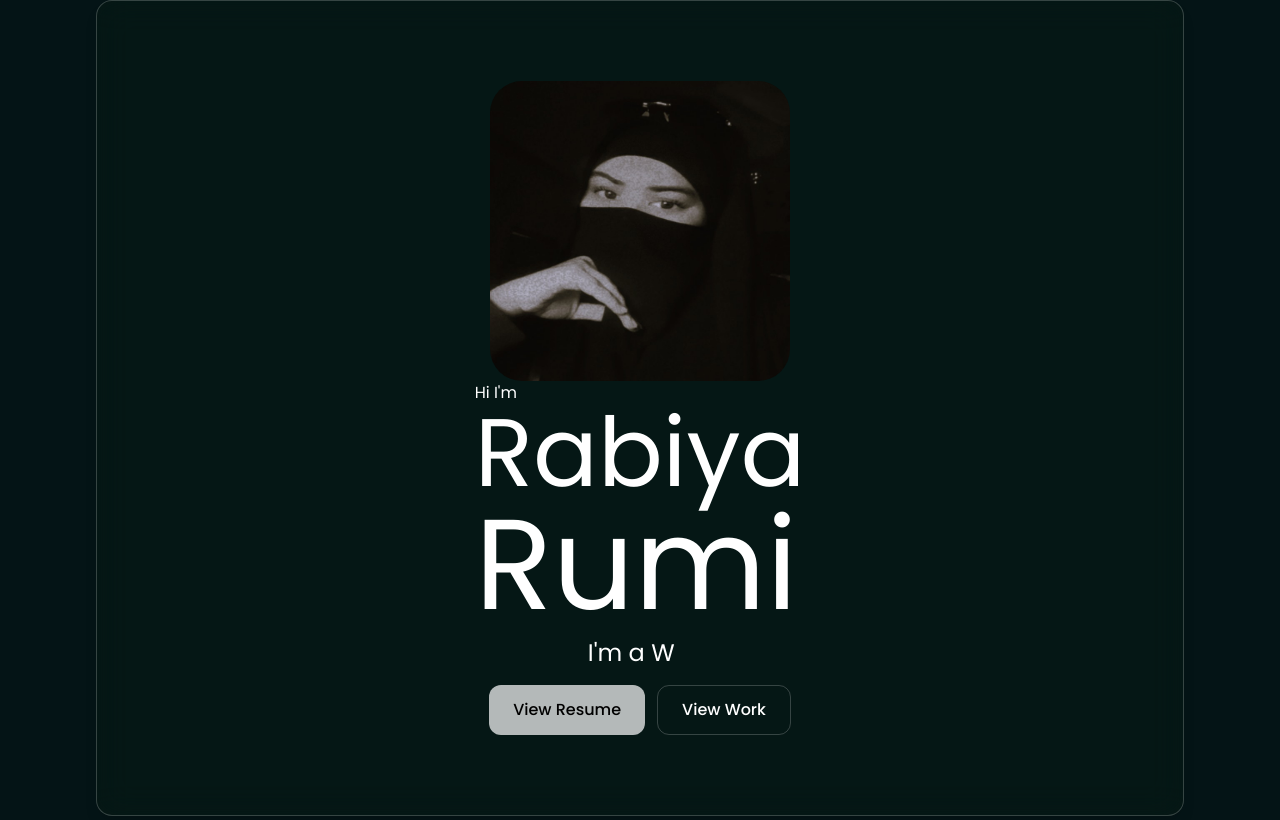
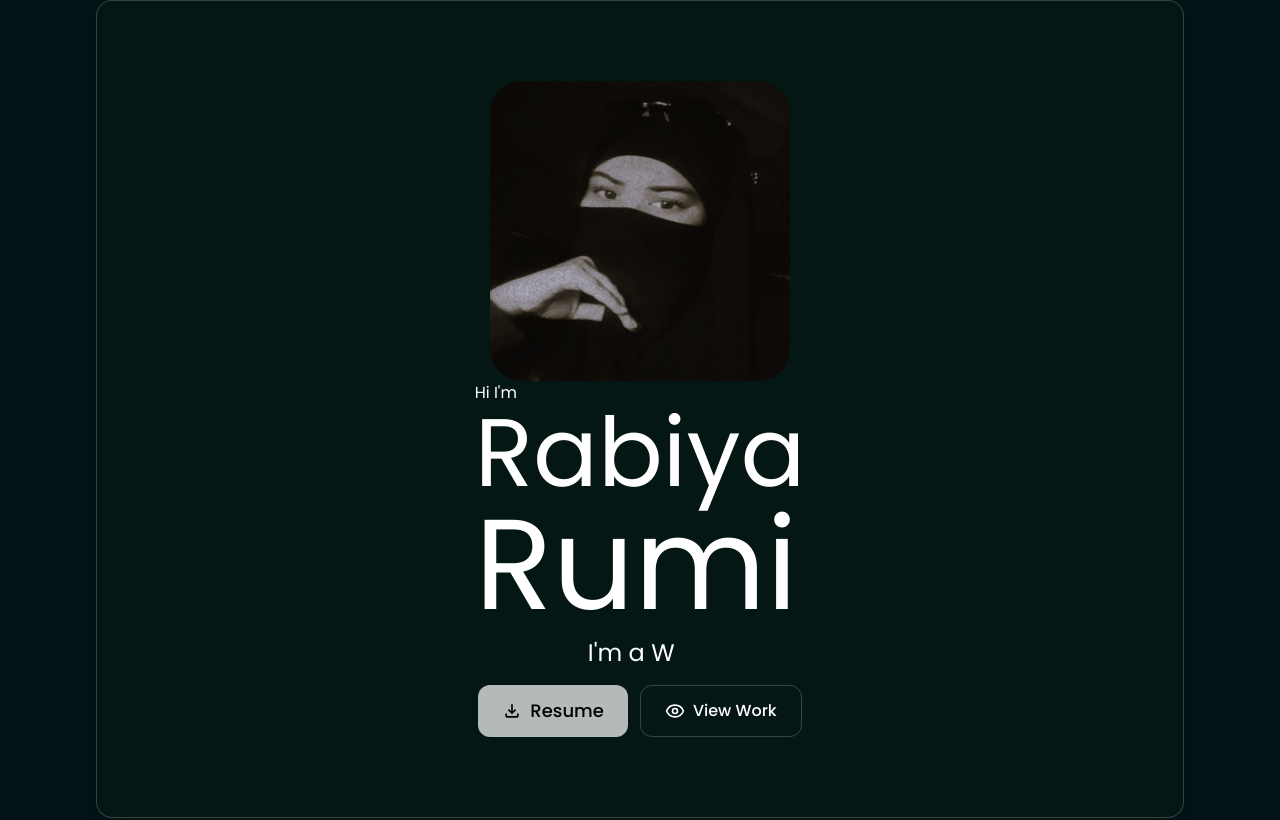
Before and after one commit to rabiyarumi/Portfolio1, a React (Vite) app in the folder Portfolio1-client/: page / in a window 1280 px wide. Shown: the top 820 px of the page. Built offline with nearby package versions, Linux system fonts and the light colour scheme.

Commit message:
fix hwro section design

```diff
--- a/Portfolio1-client/package.json
+++ b/Portfolio1-client/package.json
@@ -12,12 +12,13 @@
   "dependencies": {
     "@tailwindcss/vite": "^4.0.3",
     "framer": "^2.4.1",
-    "framer-motion": "^12.4.10",
+    "framer-motion": "^10.18.0",
     "localforage": "^1.10.0",
     "match-sorter": "^8.0.0",
     "motion": "^12.4.10",
     "react": "^18.3.1",
     "react-dom": "^18.3.1",
+    "react-icons": "^5.5.0",
     "react-router-dom": "^7.1.5",
     "react-simple-typewriter": "^5.0.1",
     "sort-by": "^1.2.0",
--- a/Portfolio1-client/src/pages/Home/Hero.jsx
+++ b/Portfolio1-client/src/pages/Home/Hero.jsx
@@ -1,10 +1,11 @@
 import profilePic from "../../assets/pic-4_crooped.jpg";
 import { Typewriter } from "react-simple-typewriter";
-import { motion } from "motion/react";
-import { div } from "framer-motion/client";
+import { motion } from "framer-motion";
+import { MdOutlineFileDownload } from "react-icons/md";
+import { LuEye } from "react-icons/lu";
 const Hero = () => {
   return (
-    <div className="bg-[#081C15]/40 backdrop-blur-lg border border-white/20 rounded-2xl shadow-lg flex flex-col items-center justify-center py-20 w-[85%] mx-auto">
+    <motion.div className="bg-[#081C15]/40 backdrop-blur-lg border border-white/20 rounded-2xl shadow-lg flex flex-col items-center justify-center py-20 w-[85%] mx-auto">
       <img src={profilePic} className="h-[300px] w-[300px] rounded-4xl" alt="" />
       <div>
       <p className="text-start">Hi I'm</p>
@@ -28,32 +29,42 @@ const Hero = () => {
             delaySpeed={3000}
           />
         </h3>
-      <div className="flex gap-3 mt-4">
+      <motion.div className="flex gap-3 mt-4">
 
       <motion.button
                 whileHover={{ scale: 1.05 }}
-                className="px-6 py-3 bg-white/70 border-[#081C15] text-black rounded-xl font-medium hover:bg-white/90 transition-colors"
+                className=""
               >
                 <a
                   href="https://drive.google.com/file/d/1ifZWXeRB203Q4fkNdU1TrOEOmQWlXNei/view?usp=sharing"
                   target="_blank"
-                  className="btn btn-primary w-fit"
+                  className=" w-fit flex items-center gap-2 px-6 py-3  bg-white/70 border-[#081C15] text-black rounded-xl font-medium text-lg hover:bg-white/90 transition-colors"
                 >
-                View Resume
+                  <MdOutlineFileDownload size={20} className="" />
+                <span>Resume</span>
                 </a>
               </motion.button>
 
               <motion.button
                 whileHover={{ scale: 1.05 }}
-                className="px-6 py-3 border border-white/20 rounded-xl font-medium hover:bg-white/10 transition-colors"
+                className="px-6 py-3 border border-white/20 rounded-xl font-medium hover:bg-white/10 transition-colors flex items-center gap-2"
               >
-               View Work
+                <LuEye size={20} />
+              <span> View Work</span>
               </motion.button>
-      </div>
+      </motion.div>
 
-    </div>
+    </motion.div>
 
-    // <div className="relative overflow-clip  text-white bg-[linear-gradient(to_bottom,#020d18,#04172a_35%,#0b4071_67%,#0b4071_85%)]">
+
+  );
+};
+
+export default Hero;
+
+
+
+ // <div className="relative overflow-clip  text-white bg-[linear-gradient(to_bottom,#020d18,#04172a_35%,#0b4071_67%,#0b4071_85%)]">
     //   <div className="absolute bg-black w-[2400px] h-[1000px] rounded-[50%] left-1/2 -translate-x-1/2 bg-[radial-gradient(closest-side,#020d18_85%,#0b4071)] top-[450px] border-[1px] border-[#85c2fe]/30" />
     //   <div className="container relative mx-auto px-4 pt-12 pb-14">
     //     <div className="flex flex-col items-center justify-center text-center z-10">
@@ -115,7 +126,3 @@ const Hero = () => {
 
     //   </div>
     // </div>
-  );
-};
-
-export default Hero;
--- a/Portfolio1-client/src/pages/Home/Hero2.jsx
+++ b/Portfolio1-client/src/pages/Home/Hero2.jsx
@@ -1,4 +1,3 @@
-import { div } from "framer-motion/client";
 
 const Hero2 = () => {
   return (
```
Also changed, not shown: 1 other file (tests, documents, lock files or other folders).
